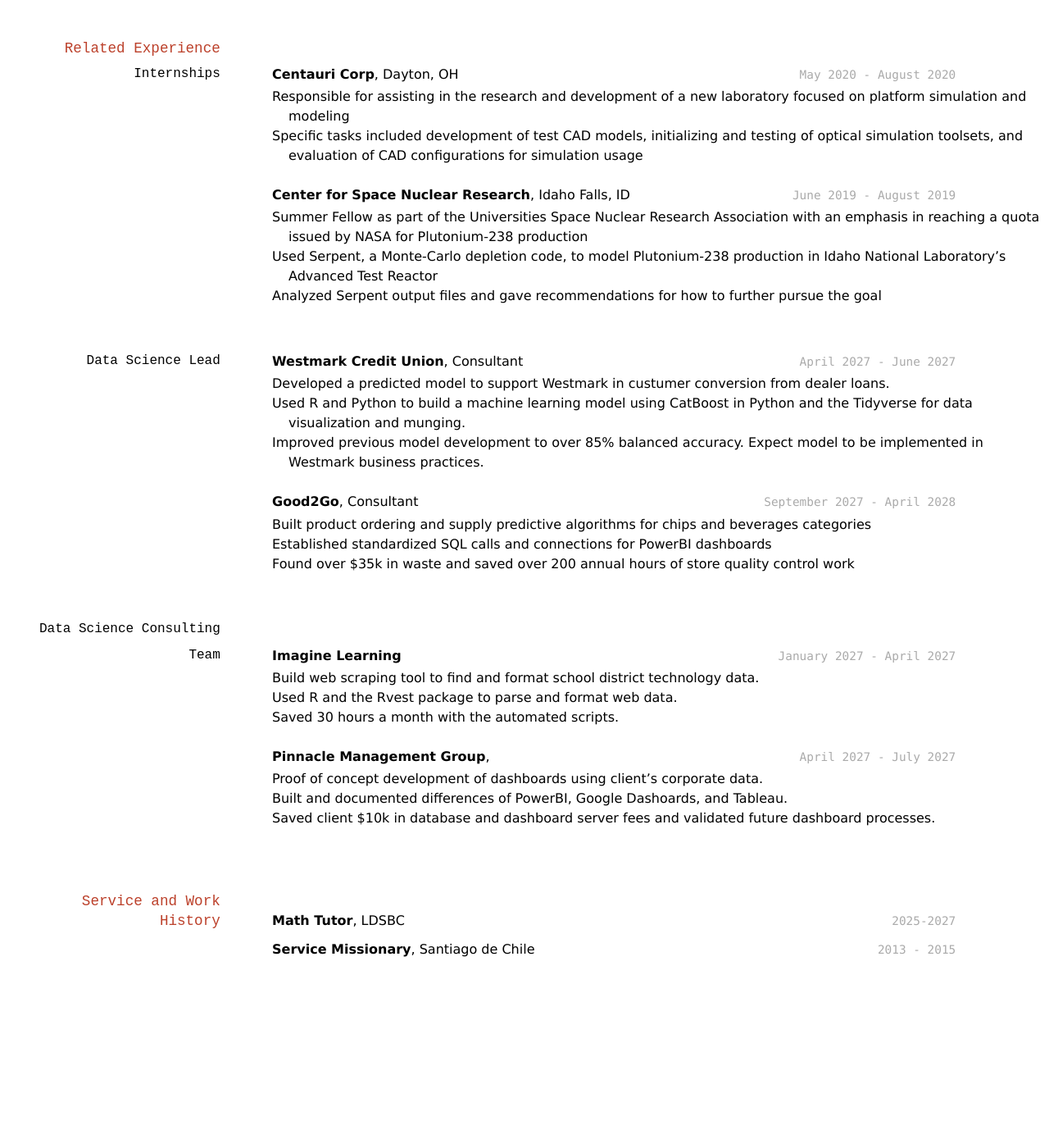
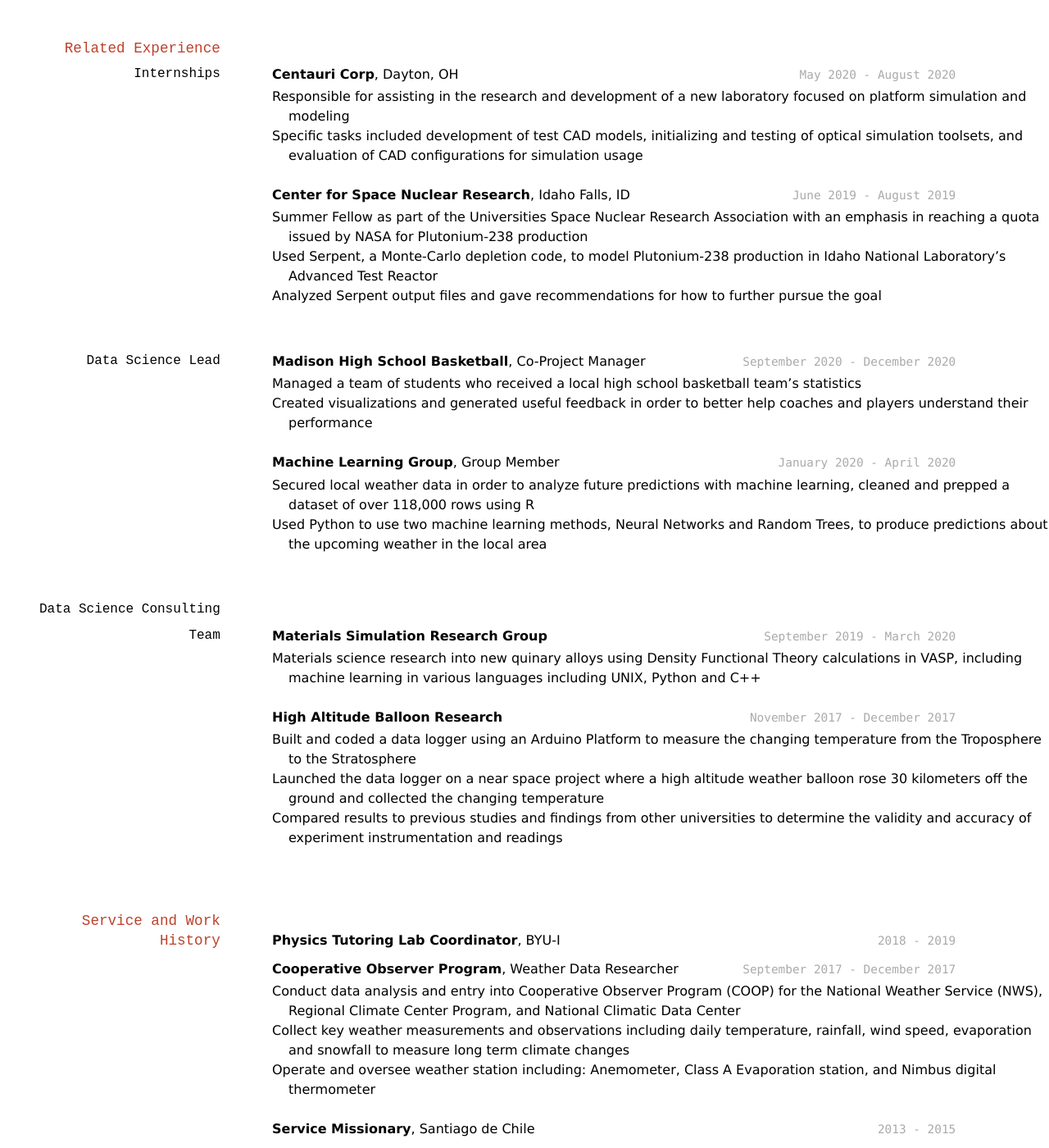
Before and after one commit to bradenburt/bburt_resume, a Jekyll site: the page built from docs/index.md, in a window 1280 px wide and 1400 px high, scrolled down 262 px. Shown: the whole window at 82% size. Built offline with Jekyll 4.4.1, drawn with Linux system fonts in a browser that asks for light colours; before the commit the page ends 1443 px from its top, so only the background shows below that.

Commit message:
Finishing informatin and descriptions on my resume

```diff
--- a/docs/index.md
+++ b/docs/index.md
@@ -49,43 +49,53 @@ __Center for Space Nuclear Research__, Idaho Falls, ID
 - Analyzed Serpent output files and gave recommendations for how to further pursue the goal
 
 
+<!-- I'm thinking I should change the names of these but I'm not quite sure how to change them -->
 ### Data Science Lead
 
-`April 2027 - June 2027`
-__Westmark Credit Union__, Consultant
+`September 2020 - December 2020`
+__Madison High School Basketball__, Co-Project Manager
 
-- Developed a predicted model to support Westmark in custumer conversion from dealer loans.
-- Used R and Python to build a machine learning model using CatBoost in Python and the Tidyverse for data visualization and munging.
-- Improved previous model development to over 85% balanced accuracy. Expect model to be implemented in Westmark business practices.
+- Managed a team of students who received a local high school basketball team’s statistics
+- Created visualizations and generated useful feedback in order to better help coaches and players understand their performance
 
-`September 2027 - April 2028`
-__Good2Go__, Consultant
 
-- Built product ordering and supply predictive algorithms for chips and beverages categories
-- Established standardized SQL calls and connections for PowerBI dashboards
-- Found over $35k in waste and saved over 200 annual hours of store quality control work
+`January 2020 - April 2020`
+__Machine Learning Group__, Group Member
 
+- Secured local weather data in order to analyze future predictions with machine learning, cleaned and prepped a dataset of over 118,000 rows using R
+- Used Python to use two machine learning methods, Neural Networks and Random Trees, to produce predictions about the upcoming weather in the local area
+
+<!-- Again, have to change the section header -->
 ### Data Science Consulting Team
 
-`January 2027 - April 2027`
-__Imagine Learning__
+`September 2019 - March 2020`
+__Materials Simulation Research Group__
 
-- Build web scraping tool to find and format school district technology data.
-- Used R and the Rvest package to parse and format web data.
-- Saved 30 hours a month with the automated scripts.
+- Materials science research into new quinary alloys using Density Functional Theory calculations in VASP, including machine learning in various languages including UNIX, Python and C++
 
-`April 2027 - July 2027`
-__Pinnacle Management Group__,
 
-- Proof of concept development of dashboards using client's corporate data.
-- Built and documented differences of PowerBI, Google Dashoards, and Tableau.
-- Saved client $10k in database and dashboard server fees and validated future dashboard processes.
+`November 2017 - December 2017`
+__High Altitude Balloon Research__
+
+- Built and coded a data logger using an Arduino Platform to measure the changing temperature from the Troposphere to the Stratosphere
+- Launched the data logger on a near space project where a high altitude weather balloon rose 30 kilometers off the ground and collected the changing temperature
+- Compared results to previous studies and findings from other universities to determine the validity and accuracy of experiment instrumentation and readings
+
 
 
 ## Service and Work History
 
-`2025-2027`
-__Math Tutor__, LDSBC
+`2018 - 2019`
+__Physics Tutoring Lab Coordinator__, BYU-I
+
+
+ `September 2017 - December 2017`
+ __Cooperative Observer Program__, Weather Data Researcher
+
+- Conduct data analysis and entry into Cooperative Observer Program (COOP) for the National Weather Service (NWS), Regional Climate Center Program, and National Climatic Data Center
+- Collect key weather measurements and observations including daily temperature, rainfall, wind speed, evaporation and snowfall to measure long term climate changes
+- Operate and oversee weather station including: Anemometer, Class A Evaporation station, and Nimbus digital thermometer
+
 
 
 `2013 - 2015`
```
